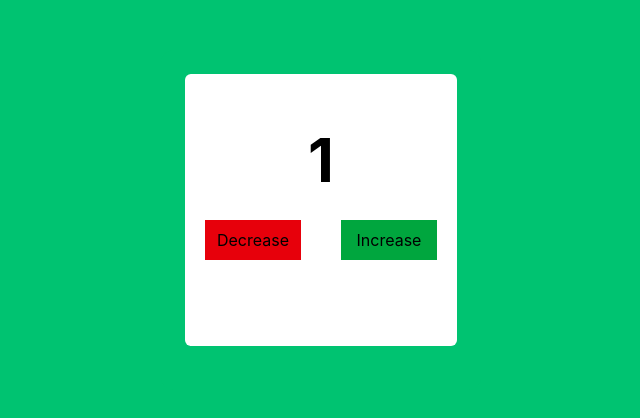
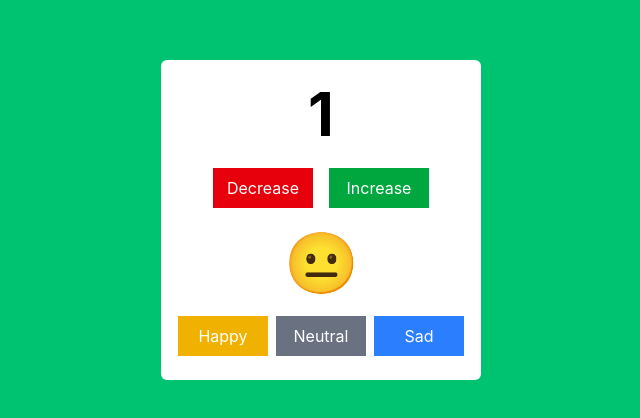
Before and after one commit to Shiyak123/i-computers-frontend-react, a React (Vite) app: page /test in a window 1280 px wide. Shown: the part 180-598 px from the top of the page, without its empty margins (319-959 px from the left). Built offline with nearby package versions, Linux system fonts and the light colour scheme.

Commit message:
usage of setter Function (useState) - by changing varibales/modes)

```diff
--- a/src/components/pages/testPage.jsx
+++ b/src/components/pages/testPage.jsx
@@ -1,44 +1,69 @@
 import { useState } from "react";
 
 export default function TestPage() {
-    const [score, setScore] = useState(1)
-
+    const [score, setScore] = useState(1);
+    const [mode, setMode] = useState("😐");
 
     return (
-        // Main full-screen wrapper centered using flexbox
-        <div className="w-full h-screen bg-[#00c371] flex flex-col justify-center items-center p-8">
-            {/* Media Player Card Container */}
-            <div className="w-[320px] bg-[#00c371] flex flex-col gap-5 p-6 rounded-xl">
+        <div className="w-full h-screen bg-[#00c371] flex justify-center items-center p-8">
+            <div className="w-[320px] bg-white rounded-md p-6 flex flex-col items-center gap-6">
 
-                {/* White Album Art Square */}
-                <div className="w-full aspect-square bg-white rounded-md flex flex-col justify-center items-center ">
                 <h1 className="font-bold text-6xl">{score}</h1>
-                    <div className="w-full h-[100px] flex justify-center items-center">
-                        <button className="w-[100px] h-[40px] bg-red-600 mx-5"
+
+                <div className="flex justify-center gap-4">
+                    <button
+                        className="w-[100px] h-[40px] bg-red-600 text-white"
+                        onClick={() => {
+                            setScore(score - 1);
+                        }}
+                    >
+                        Decrease
+                    </button>
+
+                    <button
+                        className="w-[100px] h-[40px] bg-green-600 text-white"
+                        onClick={() => {
+                            setScore(score + 1);
+                        }}
+                    >
+                        Increase
+                    </button>
+                </div>
+
+                <h1 className="text-6xl">{mode}</h1>
+
+                <div className="flex justify-center gap-2">
+                    <button className="w-[90px] h-[40px] bg-yellow-500 text-white"
                         onClick={
                             () => {
-                                    setScore(score - 1)
+                                setMode("😊")
                             }
                         }
-                        >Decrease</button>
-                        <button className="w-[100px] h-[40px] bg-green-600 mx-5"
+                    >
+                        Happy
+                    </button>
+
+                    <button className="w-[90px] h-[40px] bg-gray-500 text-white"
                         onClick={
                             () => {
-                                    setScore(score + 1)
+                                setMode("😐")
                             }
                         }
-                        >Increase  </button>
-                    </div>
+                    >
+                        Neutral
+                    </button>
 
-
-                </div>
-                {/* Bottom Controls Row */}
-                <div className="flex items-center gap-3 w-full">
-
+                    <button className="w-[90px] h-[40px] bg-blue-500 text-white" onClick={
+                        () => {
+                            setMode("😢")
+                        }
+                    }
+                    >
+                        Sad
+                    </button>
                 </div>
 
             </div>
-
         </div>
     );
 }
```
Lines whose indentation alone changed are shown as unchanged.
